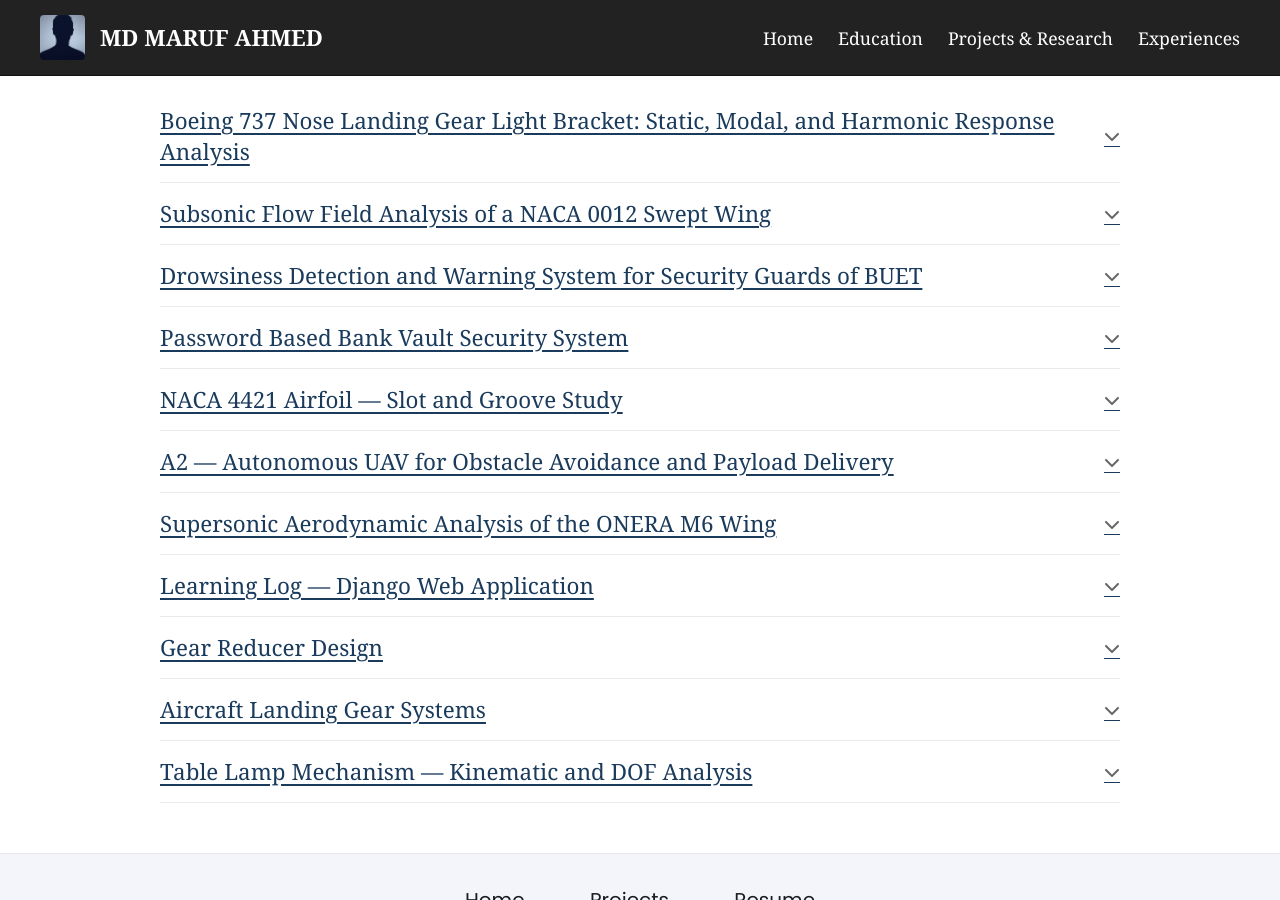
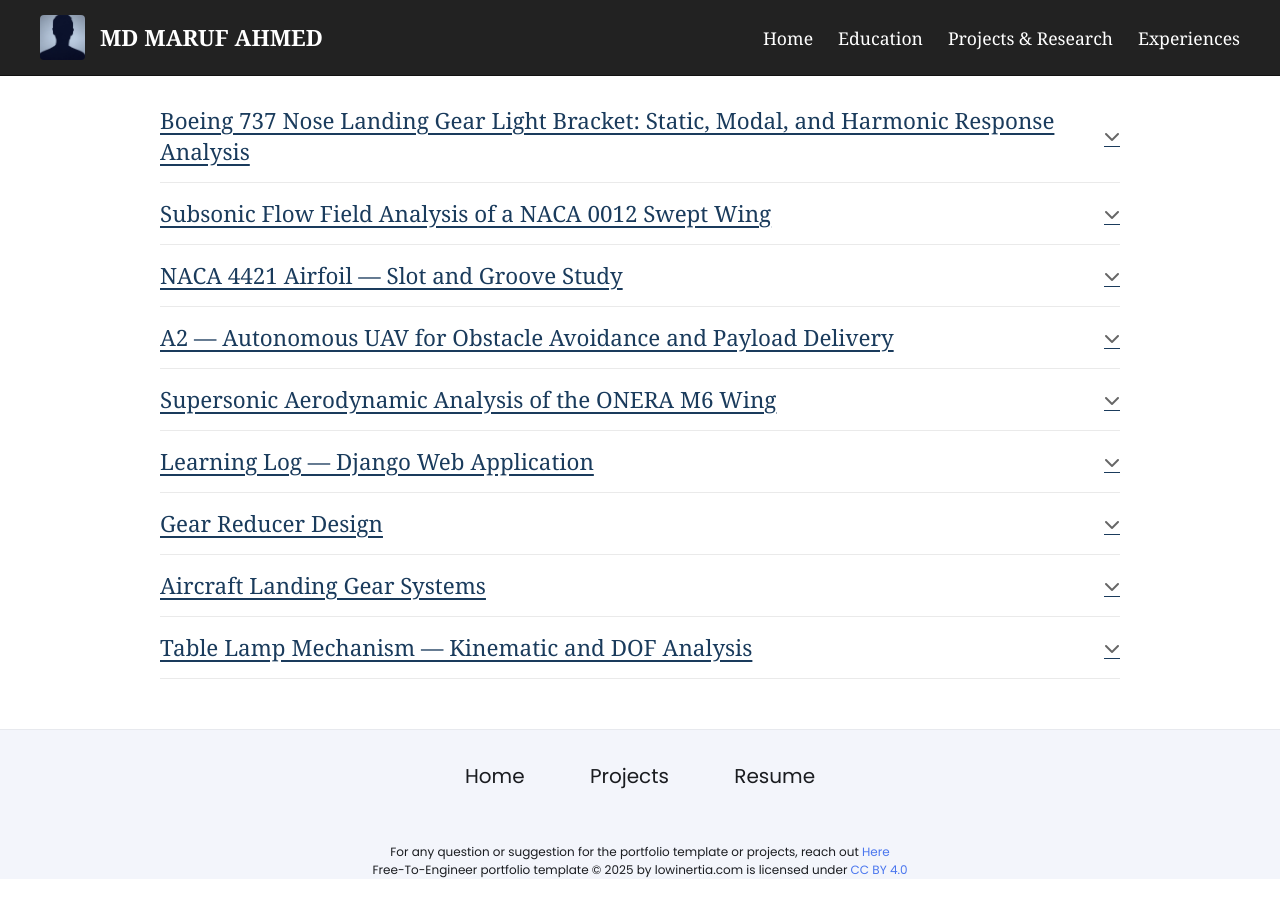
Before and after one commit to maruf066/maruf066.github.io, a Jekyll site: the page built from projects.html, in a window 1280 px wide and 900 px high, scrolled down 716 px. Built offline with Jekyll 4.4.1, drawn with Linux system fonts in a browser that asks for light colours; after the commit the page ends 1595 px from its top, so only the background shows below that.

Commit message:
Update projects.html

```diff
--- a/projects.html
+++ b/projects.html
@@ -121,7 +121,7 @@ permalink: /projects/
   <h2 class="sub-section-title">Academic & Personal Projects</h2>
   <div class="accordion-container">
 
-    <!-- PROJECT 1 (Keep as is) -->
+    <!-- PROJECT 1 -->
     <details>
       <summary class="project-title">Boeing 737 Nose Landing Gear Light Bracket: Static, Modal, and Harmonic Response Analysis</summary>
       <div class="project-content">
@@ -137,7 +137,7 @@ permalink: /projects/
       </div>
     </details>
 
-    <!-- PROJECT 2 (Keep as is) -->
+    <!-- PROJECT 2 -->
     <details>
       <summary class="project-title">Subsonic Flow Field Analysis of a NACA 0012 Swept Wing</summary>
       <div class="project-content">
@@ -154,54 +154,22 @@ permalink: /projects/
       </div>
     </details>
 
-    <!-- PROJECT 3: Drowsiness Detection -->
-    <details>
-      <summary class="project-title">Drowsiness Detection and Warning System for Security Guards of BUET</summary>
-      <div class="project-content">
-        <img src="{{ site.baseurl }}/assets/images/project3.jpg" alt="Drowsiness Detection System">
-        <p>This project focuses on developing an automated safety system to prevent accidents caused by fatigue among security personnel. Using computer vision and machine learning algorithms, the system monitors eye movement and facial landmarks in real-time to detect signs of drowsiness.</p>
-        <p>Upon detecting drowsiness, the system triggers an audible alarm to alert the guard, ensuring continuous vigilance and safety.</p>
-        <p><strong>Key Contributions:</strong></p>
-        <ul>
-          <li>Implemented facial landmark detection using Python and OpenCV.</li>
-          <li>Developed the drowsiness detection algorithm based on Eye Aspect Ratio (EAR).</li>
-        </ul>
-        <p><a href="#" class="project-link" target="_blank">Project Overview</a></p>
-      </div>
-    </details>
-
-    <!-- PROJECT 4: Bank Vault -->
-    <details>
-      <summary class="project-title">Password Based Bank Vault Security System</summary>
-      <div class="project-content">
-        <img src="{{ site.baseurl }}/assets/images/project4.jpg" alt="Bank Vault Security System">
-        <p>This project involved the design and implementation of a secure, password-based access control system for a simulated bank vault. The system utilizes a microcontroller, a matrix keypad, and an LCD display to authenticate users before granting access.</p>
-        <p>Security features include password masking, incorrect attempt lockout, and an alarm system triggered by tampering.</p>
-        <p><strong>Key Contributions:</strong></p>
-        <ul>
-          <li>Designed the circuit schematic and implemented the embedded C++ code.</li>
-          <li>Integrated hardware components for reliable authentication.</li>
-        </ul>
-        <p><a href="#" class="project-link" target="_blank">Project Overview</a></p>
-      </div>
-    </details>
-
-    <!-- PROJECT 5: NACA 4421 -->
+    <!-- PROJECT 3: NACA 4421 -->
     <details>
       <summary class="project-title">NACA 4421 Airfoil — Slot and Groove Study</summary>
       <div class="project-content">
-        <img src="{{ site.baseurl }}/assets/images/project5.jpg" alt="NACA 4421 Airfoil Study">
+        <img src="{{ site.baseurl }}/assets/images/project3.jpg" alt="NACA 4421 Airfoil Study">
         <p>This independent project investigates the aerodynamic impact of slot and groove modifications on a NACA 4421 airfoil. Using ANSYS Fluent, computational fluid dynamics (CFD) simulations are performed to analyze variations in lift, drag, and overall flow behavior over the modified airfoil surfaces.</p>
         <p>The study aims to determine whether these passive flow control mechanisms can effectively delay boundary layer separation and improve aerodynamic efficiency.</p>
         <p><a href="#" class="project-link" target="_blank">Project Overview</a></p>
       </div>
     </details>
 
-    <!-- PROJECT 6: A2 UAV -->
+    <!-- PROJECT 4: A2 UAV -->
     <details>
       <summary class="project-title">A2 — Autonomous UAV for Obstacle Avoidance and Payload Delivery</summary>
       <div class="project-content">
-        <img src="{{ site.baseurl }}/assets/images/project6.jpg" alt="Autonomous UAV">
+        <img src="{{ site.baseurl }}/assets/images/project4.jpg" alt="Autonomous UAV">
         <p>A collaborative team project focused on the design, development, and testing of an autonomous Unmanned Aerial Vehicle (UAV). The primary objective was to enable reliable obstacle detection, avoidance, and precise payload delivery in complex environments.</p>
         <p>My role involved integrating software components for navigation and computer vision. The team's innovative design and performance resulted in multiple national and provincial competition awards.</p>
         <p><strong>Technologies Used:</strong> Python, ROS, YOLO, UAV Hardware</p>
@@ -209,55 +177,55 @@ permalink: /projects/
       </div>
     </details>
 
-    <!-- PROJECT 7: ONERA M6 -->
+    <!-- PROJECT 5: ONERA M6 -->
     <details>
       <summary class="project-title">Supersonic Aerodynamic Analysis of the ONERA M6 Wing</summary>
       <div class="project-content">
-        <img src="{{ site.baseurl }}/assets/images/project7.jpg" alt="ONERA M6 Wing Analysis">
+        <img src="{{ site.baseurl }}/assets/images/project5.jpg" alt="ONERA M6 Wing Analysis">
         <p>This ongoing independent project investigates supersonic flow characteristics over the ONERA M6 wing to assess its aerodynamic performance. The analysis focuses on evaluating flow-field parameters, pressure distributions, and shock wave formations at high Mach numbers.</p>
         <p>The results aim to provide a deeper understanding of transonic and supersonic wing behavior.</p>
         <p><a href="#" class="project-link" target="_blank">Project Overview</a></p>
       </div>
     </details>
 
-    <!-- PROJECT 8: Learning Log -->
+    <!-- PROJECT 6: Learning Log -->
     <details>
       <summary class="project-title">Learning Log — Django Web Application</summary>
       <div class="project-content">
-        <img src="{{ site.baseurl }}/assets/images/project8.jpg" alt="Learning Log Web App">
+        <img src="{{ site.baseurl }}/assets/images/project6.jpg" alt="Learning Log Web App">
         <p>As the Team Leader for this course project, I developed a full-stack web application designed to help users track their daily learning progress. The platform features robust user account functionality, a clean and responsive frontend interface, and a dynamic backend to manage entries.</p>
         <p><strong>Technologies Used:</strong> Python, Django, Bootstrap 5, HTML/CSS</p>
         <p><a href="#" class="project-link" target="_blank">Project Overview</a></p>
       </div>
     </details>
 
-    <!-- PROJECT 9: Gear Reducer -->
+    <!-- PROJECT 7: Gear Reducer -->
     <details>
       <summary class="project-title">Gear Reducer Design</summary>
       <div class="project-content">
-        <img src="{{ site.baseurl }}/assets/images/project9.jpg" alt="Gear Reducer Design">
+        <img src="{{ site.baseurl }}/assets/images/project7.jpg" alt="Gear Reducer Design">
         <p>This academic mechanical design project involved the complete engineering process of developing a gear reducer. Key tasks included motor selection, transmission-ratio calculations, V-belt sizing, and detailed gear design based on contact fatigue strength criteria.</p>
         <p>The final design was evaluated for efficiency, durability, and compliance with engineering standards.</p>
         <p><a href="#" class="project-link" target="_blank">Project Overview</a></p>
       </div>
     </details>
 
-    <!-- PROJECT 10: Landing Gear Systems -->
+    <!-- PROJECT 8: Landing Gear Systems -->
     <details>
       <summary class="project-title">Aircraft Landing Gear Systems</summary>
       <div class="project-content">
-        <img src="{{ site.baseurl }}/assets/images/project10.jpg" alt="Aircraft Landing Gear Systems">
+        <img src="{{ site.baseurl }}/assets/images/project8.jpg" alt="Aircraft Landing Gear Systems">
         <p>As the Team Leader, I co-developed and delivered a comprehensive technical presentation on aircraft landing gear systems. The presentation detailed various landing gear types, their operating principles, and the specific functions of key structural components.</p>
         <p>The project required extensive research into aircraft systems and culminated in a team presentation to peers and faculty.</p>
         <p><a href="#" class="project-link" target="_blank">Project Overview</a></p>
       </div>
     </details>
 
-    <!-- PROJECT 11: Table Lamp -->
+    <!-- PROJECT 9: Table Lamp -->
     <details>
       <summary class="project-title">Table Lamp Mechanism — Kinematic and DOF Analysis</summary>
       <div class="project-content">
-        <img src="{{ site.baseurl }}/assets/images/project11.jpg" alt="Table Lamp Kinematic Analysis">
+        <img src="{{ site.baseurl }}/assets/images/project9.jpg" alt="Table Lamp Kinematic Analysis">
         <p>This academic case study involved a detailed kinematic analysis of an adjustable table lamp. I developed a kinematic diagram to represent the mechanism and analyzed its degrees of freedom (DOF) to mathematically explain the lamp's range of motion and structural constraints.</p>
         <p><a href="#" class="project-link" target="_blank">Project Overview</a></p>
       </div>
```
